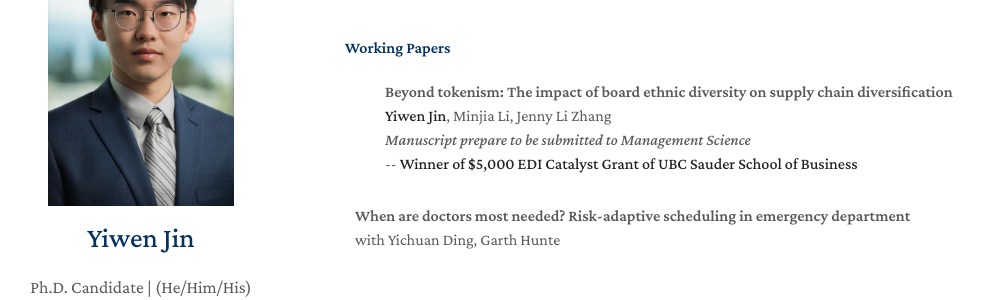
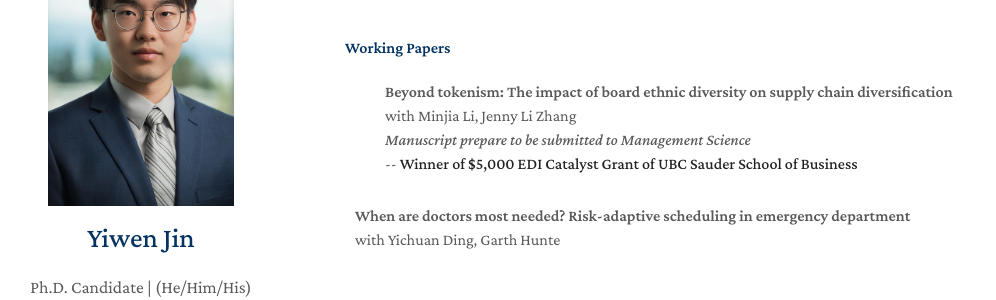
Before and after one commit to zeyang1225/zeyang1225.github.io, a Jekyll site: the page built from index.md, in a window 1280 px wide and 900 px high, scrolled down 936 px. Shown: the part 153-453 px from the top of the window, without its empty margins (135-1131 px from the left). Built offline with Jekyll 4.4.1, drawn with Linux system fonts in a browser that asks for light colours; nearby versions of some CDN libraries; a style sheet for code colours, icons or effects is not loaded; our own code applies the rules of GitHub Pages for plain Markdown files.

Commit message:
Update papers.md

```diff
--- a/_includes/papers.md
+++ b/_includes/papers.md
@@ -67,7 +67,7 @@
   </div>
   <div class="col-sm-9" style="position: relative;padding-right: 15px;padding-left: 20px;">
     <div class="title">Beyond tokenism: The impact of board ethnic diversity on supply chain diversification</div>
-    <div class="author"><strong>Yiwen Jin</strong>, Minjia Li, Jenny Li Zhang</div>
+    <div class="author">with Minjia Li, Jenny Li Zhang</div>
     <div class="periodical"><em>Manuscript prepare to be submitted to Management Science</em></div>
       -- <strong>Winner of $5,000 EDI Catalyst Grant of UBC Sauder School of Business</strong>
   </div>
```
